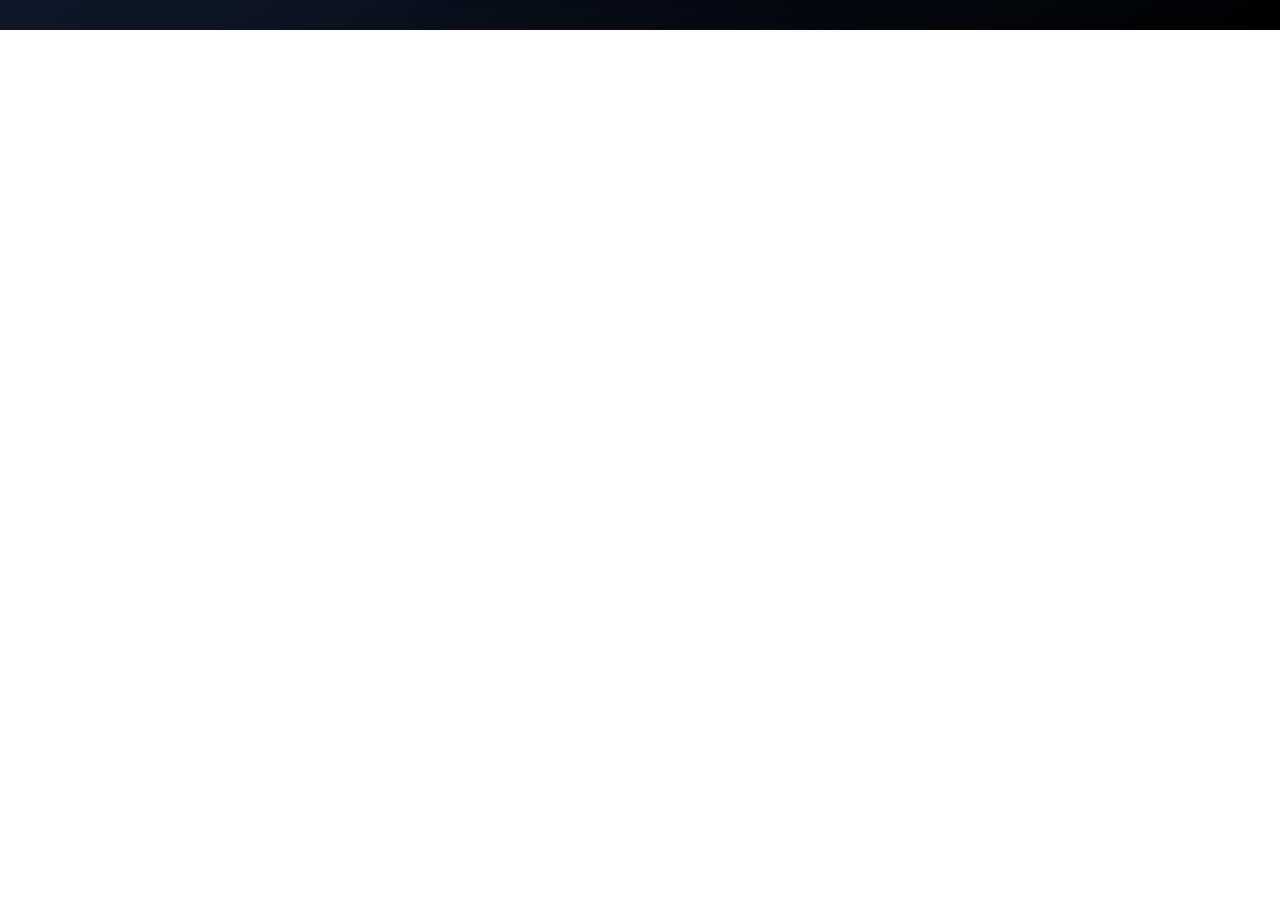
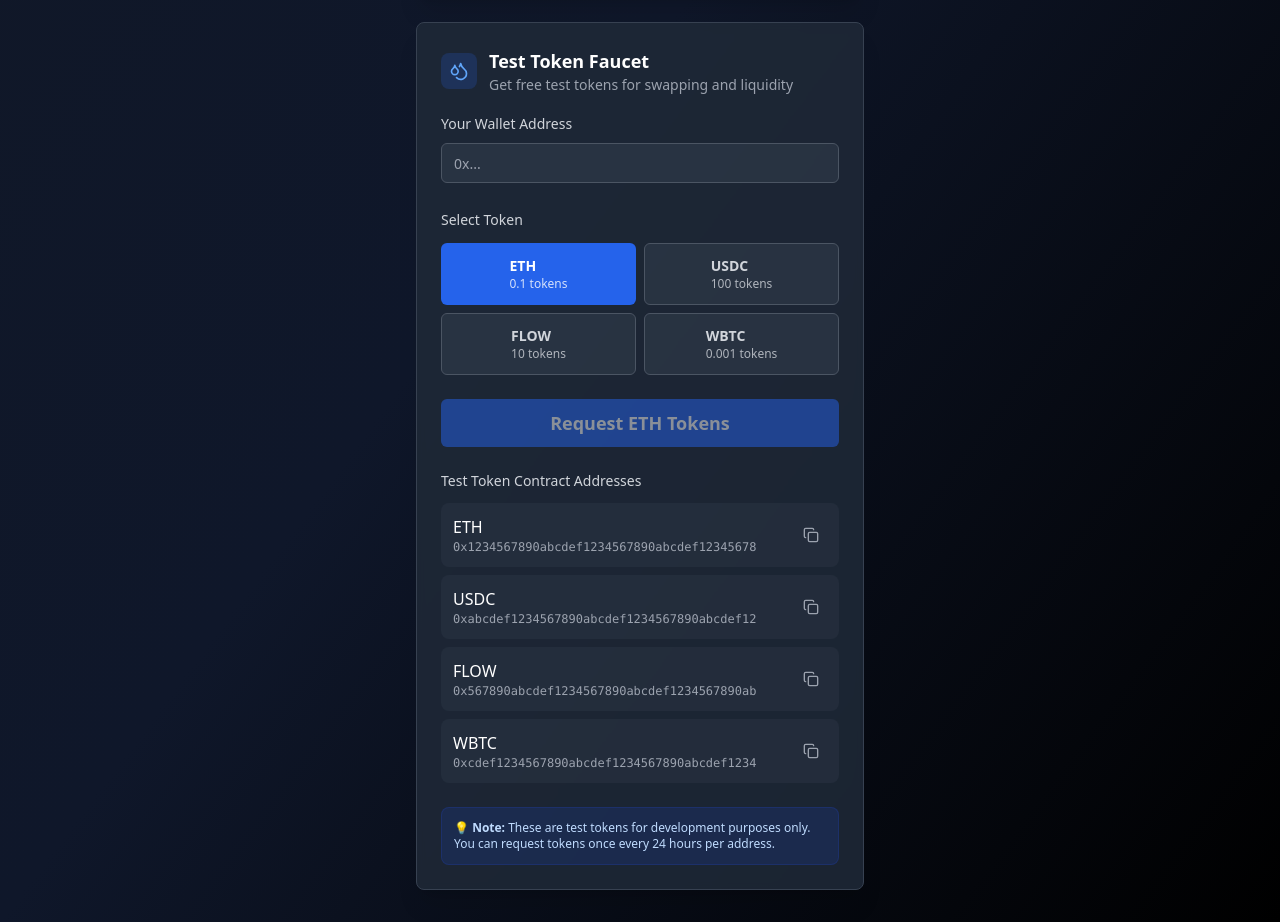
Before and after one commit to ify1233/flow-state-swapper, a React (Vite) app: page / in a window 1280 px wide. Shown: the part 794-1716 px from the top of the page. Before the commit the page ends 824 px from the top, so only its background shows below. Built offline with nearby package versions, Linux system fonts and the light colour scheme.

Commit message:
Add faucet page
Adds a faucet page at the bottom of the index page for testing purposes.

```diff
--- /dev/null
+++ b/src/components/FaucetCard.tsx
@@ -0,0 +1,173 @@
+
+import { useState } from "react";
+import { Card, CardContent, CardHeader } from "@/components/ui/card";
+import { Button } from "@/components/ui/button";
+import { Input } from "@/components/ui/input";
+import { Droplets, Copy, Check } from "lucide-react";
+import { useToast } from "@/hooks/use-toast";
+
+const FaucetCard = () => {
+  const [walletAddress, setWalletAddress] = useState("");
+  const [selectedToken, setSelectedToken] = useState("ETH");
+  const [isRequesting, setIsRequesting] = useState(false);
+  const [copiedAddress, setCopiedAddress] = useState("");
+  const { toast } = useToast();
+
+  const testTokens = [
+    { symbol: "ETH", name: "Test Ethereum", amount: "0.1" },
+    { symbol: "USDC", name: "Test USD Coin", amount: "100" },
+    { symbol: "FLOW", name: "Flow Token", amount: "10" },
+    { symbol: "WBTC", name: "Test Wrapped Bitcoin", amount: "0.001" }
+  ];
+
+  const testAddresses = {
+    ETH: "0x1234567890abcdef1234567890abcdef12345678",
+    USDC: "0xabcdef1234567890abcdef1234567890abcdef12",
+    FLOW: "0x567890abcdef1234567890abcdef1234567890ab",
+    WBTC: "0xcdef1234567890abcdef1234567890abcdef1234"
+  };
+
+  const handleRequestTokens = async () => {
+    if (!walletAddress) {
+      toast({
+        title: "Wallet Required",
+        description: "Please enter your wallet address to receive test tokens",
+        variant: "destructive",
+      });
+      return;
+    }
+
+    setIsRequesting(true);
+
+    // Simulate API call delay
+    setTimeout(() => {
+      setIsRequesting(false);
+      toast({
+        title: "Tokens Sent!",
+        description: `${testTokens.find(t => t.symbol === selectedToken)?.amount} ${selectedToken} sent to your wallet`,
+      });
+    }, 2000);
+  };
+
+  const copyToClipboard = async (address: string, token: string) => {
+    try {
+      await navigator.clipboard.writeText(address);
+      setCopiedAddress(token);
+      setTimeout(() => setCopiedAddress(""), 2000);
+      toast({
+        title: "Address Copied",
+        description: `${token} contract address copied to clipboard`,
+      });
+    } catch (err) {
+      console.error('Failed to copy: ', err);
+    }
+  };
+
+  return (
+    <Card className="bg-gray-800/90 backdrop-blur-sm border border-gray-700 shadow-xl">
+      <CardHeader className="pb-4">
+        <div className="flex items-center gap-3">
+          <div className="bg-blue-600/20 p-2 rounded-lg">
+            <Droplets className="h-5 w-5 text-blue-400" />
+          </div>
+          <div>
+            <h3 className="text-lg font-semibold text-white">Test Token Faucet</h3>
+            <p className="text-sm text-gray-400">Get free test tokens for swapping and liquidity</p>
+          </div>
+        </div>
+      </CardHeader>
+
+      <CardContent className="space-y-6">
+        {/* Wallet Address Input */}
+        <div className="space-y-2">
+          <label className="text-sm font-medium text-gray-300">Your Wallet Address</label>
+          <Input
+            value={walletAddress}
+            onChange={(e) => setWalletAddress(e.target.value)}
+            placeholder="0x..."
+            className="bg-gray-700/50 border-gray-600 text-white placeholder:text-gray-400"
+          />
+        </div>
+
+        {/* Token Selection */}
+        <div className="space-y-3">
+          <label className="text-sm font-medium text-gray-300">Select Token</label>
+          <div className="grid grid-cols-2 gap-2">
+            {testTokens.map((token) => (
+              <Button
+                key={token.symbol}
+                variant={selectedToken === token.symbol ? "default" : "outline"}
+                onClick={() => setSelectedToken(token.symbol)}
+                className={`h-auto p-3 ${
+                  selectedToken === token.symbol
+                    ? "bg-blue-600 hover:bg-blue-700 text-white"
+                    : "bg-gray-700/50 hover:bg-gray-700 text-gray-300 border-gray-600"
+                }`}
+              >
+                <div className="text-left">
+                  <div className="font-semibold">{token.symbol}</div>
+                  <div className="text-xs opacity-80">{token.amount} tokens</div>
+                </div>
+              </Button>
+            ))}
+          </div>
+        </div>
+
+        {/* Request Button */}
+        <Button
+          onClick={handleRequestTokens}
+          disabled={isRequesting || !walletAddress}
+          className="w-full h-12 text-lg font-semibold bg-blue-600 hover:bg-blue-700 disabled:opacity-50"
+        >
+          {isRequesting ? (
+            <div className="flex items-center gap-2">
+              <div className="animate-spin rounded-full h-4 w-4 border-2 border-white border-t-transparent"></div>
+              Sending...
+            </div>
+          ) : (
+            `Request ${selectedToken} Tokens`
+          )}
+        </Button>
+
+        {/* Contract Addresses */}
+        <div className="space-y-3">
+          <h4 className="text-sm font-medium text-gray-300">Test Token Contract Addresses</h4>
+          <div className="space-y-2">
+            {testTokens.map((token) => (
+              <div key={token.symbol} className="flex items-center justify-between bg-gray-700/30 rounded-lg p-3">
+                <div>
+                  <div className="font-medium text-white">{token.symbol}</div>
+                  <div className="text-xs text-gray-400 font-mono">
+                    {testAddresses[token.symbol as keyof typeof testAddresses]}
+                  </div>
+                </div>
+                <Button
+                  variant="ghost"
+                  size="sm"
+                  onClick={() => copyToClipboard(testAddresses[token.symbol as keyof typeof testAddresses], token.symbol)}
+                  className="h-8 w-8 p-0 text-gray-400 hover:text-white hover:bg-gray-600"
+                >
+                  {copiedAddress === token.symbol ? (
+                    <Check size={14} className="text-green-400" />
+                  ) : (
+                    <Copy size={14} />
+                  )}
+                </Button>
+              </div>
+            ))}
+          </div>
+        </div>
+
+        {/* Info */}
+        <div className="bg-blue-900/30 rounded-lg p-3 border border-blue-800/30">
+          <p className="text-xs text-blue-200">
+            💡 <strong>Note:</strong> These are test tokens for development purposes only.
+            You can request tokens once every 24 hours per address.
+          </p>
+        </div>
+      </CardContent>
+    </Card>
+  );
+};
+
+export default FaucetCard;
--- a/src/components/SwapInterface.tsx
+++ b/src/components/SwapInterface.tsx
@@ -1,40 +1,38 @@
 
 import { useState } from "react";
-import { Card } from "@/components/ui/card";
 import { Tabs, TabsContent, TabsList, TabsTrigger } from "@/components/ui/tabs";
 import SwapCard from "./SwapCard";
 import LiquidityCard from "./LiquidityCard";
-import { ArrowLeftRight, Droplets } from "lucide-react";
+import FaucetCard from "./FaucetCard";
 
 const SwapInterface = () => {
   return (
-    <div className="max-w-md mx-auto">
+    <div className="max-w-md mx-auto space-y-6">
       <Tabs defaultValue="swap" className="w-full">
-        <TabsList className="grid w-full grid-cols-2 mb-6 bg-gray-800/80 backdrop-blur-sm border border-gray-700">
+        <TabsList className="grid w-full grid-cols-2 bg-gray-800/50 border border-gray-700">
           <TabsTrigger
             value="swap"
-            className="flex items-center gap-2 data-[state=active]:bg-blue-600 data-[state=active]:text-white text-gray-300"
+            className="text-gray-400 data-[state=active]:text-white data-[state=active]:bg-gray-700"
           >
-            <ArrowLeftRight size={16} />
             Swap
           </TabsTrigger>
           <TabsTrigger
             value="liquidity"
-            className="flex items-center gap-2 data-[state=active]:bg-blue-600 data-[state=active]:text-white text-gray-300"
+            className="text-gray-400 data-[state=active]:text-white data-[state=active]:bg-gray-700"
           >
-            <Droplets size={16} />
             Liquidity
           </TabsTrigger>
         </TabsList>
-
-        <TabsContent value="swap">
+        <TabsContent value="swap" className="mt-6">
           <SwapCard />
         </TabsContent>
-
-        <TabsContent value="liquidity">
+        <TabsContent value="liquidity" className="mt-6">
           <LiquidityCard />
         </TabsContent>
       </Tabs>
+
+      {/* Faucet Card at the bottom */}
+      <FaucetCard />
     </div>
   );
 };
```
